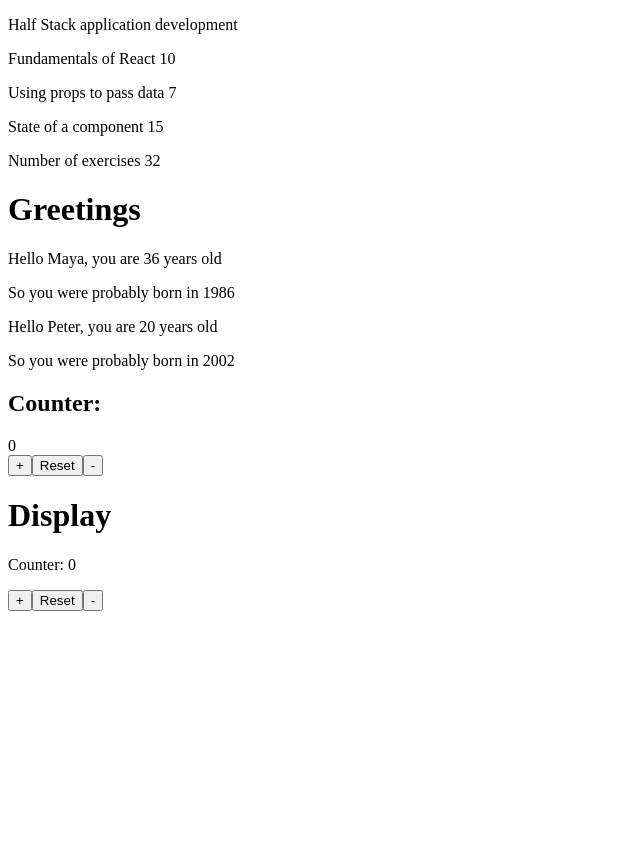
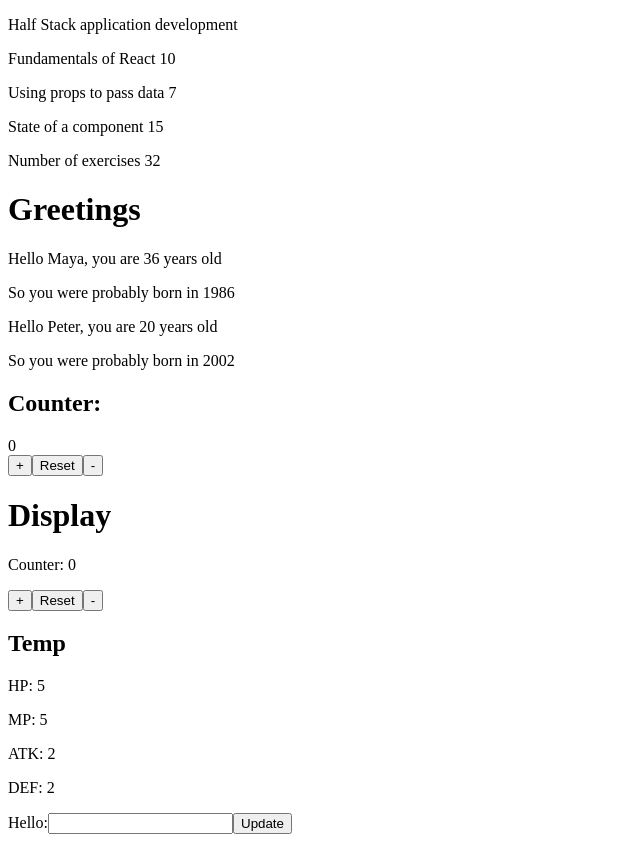
Before and after one commit to krdelva/fullstack-open, a React (Create React App) app in the folder part1/courseinfo/: page / in a window 1280 px wide. Shown: the whole page, without its empty margins (0-640 px from the left). Before the commit the page ends 800 px from the top, so only its background shows below. Built offline with nearby package versions, Linux system fonts and the light colour scheme.

Commit message:
Work on test component to understand state

```diff
--- a/part1/courseinfo/src/App.js
+++ b/part1/courseinfo/src/App.js
@@ -4,6 +4,7 @@ import Total from "./Total"
 import Hello from "./Hello"
 import Display from "./Display"
 import Button from "./Button"
+import Character from "./Character"
 
 import { useState } from "react"
 
@@ -35,6 +36,13 @@ const App = (props) => {
   const subtractOne = () => setCounter(counter - 1)
   const setZero = () => setCounter(0)
 
+
+  const [player, setPlayer] = useState({name: "Temp", hp: 5, mp: 5, atk: 2, def: 2})
+
+  const handlePlayer = (name) => {
+    setPlayer(name);
+  }
+
   return (
     <>
       <Header course={course.name} />
@@ -55,6 +63,8 @@ const App = (props) => {
       <Button onClick={addOne} text="+" />
       <Button onClick={setZero} text="Reset" />
       <Button onClick={subtractOne} text="-" />
+
+      <Character player={player} handlePlayer={handlePlayer}/>
     </>
   );
 }
--- /dev/null
+++ b/part1/courseinfo/src/Character.js
@@ -0,0 +1,39 @@
+import { useState } from "react";
+
+const Character = ({player, handlePlayer}) => {
+    const [message, setMessage] = useState("");
+
+    const [updated, setUpdated] = useState(message)
+
+    const handleChange = (event) => {
+        setMessage(event.target.value);
+    }
+
+    const handleClick = () => {
+        // "message" stores input field value
+        setUpdated(message);
+        console.log(message);
+        handlePlayer(message);
+    }
+
+    return (
+        <>
+            <h2>{player.name}</h2>
+            <p>HP: {player.hp}</p>
+            <p>MP: {player.mp}</p>
+            <p>ATK: {player.atk}</p>
+            <p>DEF: {player.def}</p>
+
+            <label>Hello:</label>
+            <input
+                type="text"
+                value={message}
+                onChange={handleChange}
+            />
+
+            <button onClick={handleClick}>Update</button>
+        </>
+    )
+}
+
+export default Character;
```
